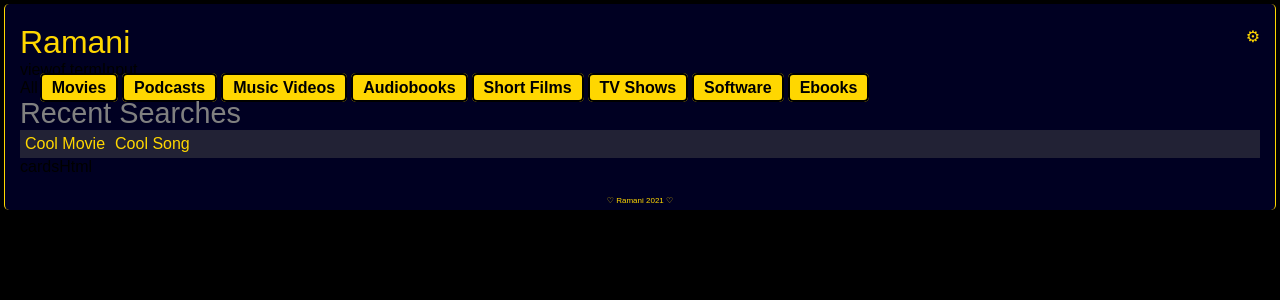
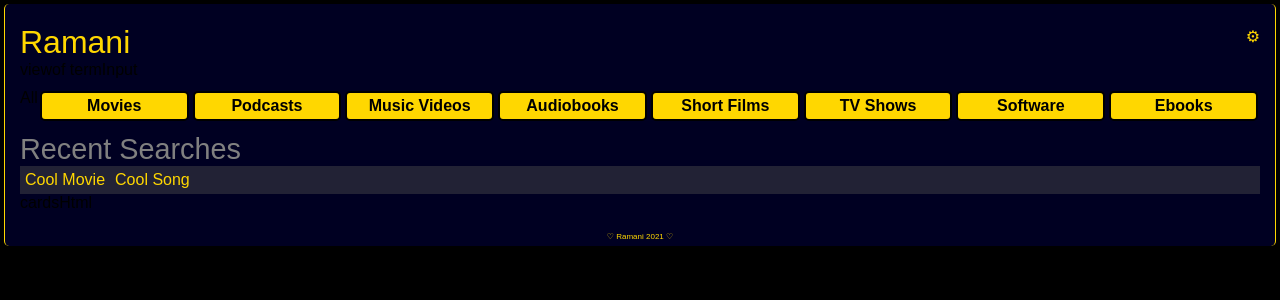
Before and after one commit to israelgonzalezb/ramani-nextjs, a Next.js app: page / in a window 1280 px wide. Shown: the top 300 px of the page. Built offline with nearby package versions, Linux system fonts and the light colour scheme.

Commit message:
Update Home.module.css

```diff
--- a/styles/Home.module.css
+++ b/styles/Home.module.css
@@ -13,14 +13,14 @@ border-left: 1px solid gold;
 
   }
 
-  input {
+  .search {
   -webkit-appearance: none;
   appearance: none;
     background: rgba(255,255,255,0.5);
     color: black;
   }
 
-  input:focus {
+  .search:focus {
     background: rgba(255,255,255,0.6);
     color: gold;
     font-weight: bold;
@@ -43,14 +43,14 @@ border-left: 1px solid gold;
   .headProfile {
     vertical-align: sub;
   }
-  #mediaButtonsRow {
+  .mediaButtonsRow {
     display: flex;
     flex-direction: row;
     justify-content: space-between;
     overflow: auto;
     margin: 10px auto;
   }
-  .mediaButton, button {
+  .mediaButton, .searchSubmit {
     background-color: gold;
     border-style: solid;
     border-color: #000000;
```
